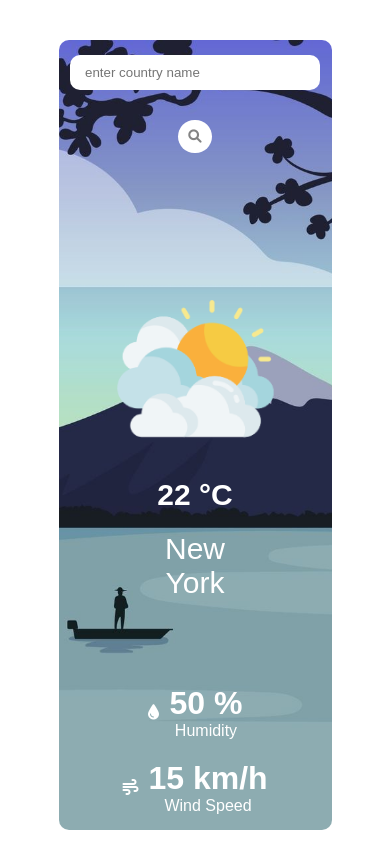
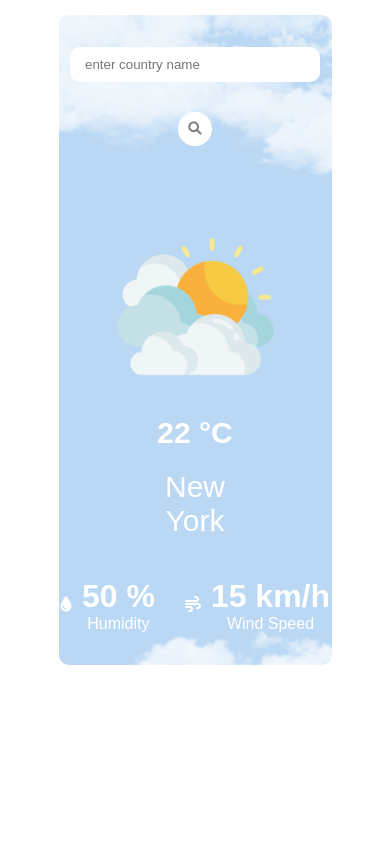
Before and after one commit to MontaserReq/Weather-app, a plain HTML site: page index.html in a window 390 px wide. Shown: the top 868 px of the page. After the commit the page ends 844 px from the top, so only its background shows below. Drawn offline with Linux system fonts and the light colour scheme.

Commit message:
Last Changes

```diff
--- a/index.html
+++ b/index.html
@@ -14,7 +14,7 @@
 </head>
 
 <body>
-    <div class="container" style="background-image: url('./images/9c10faac8c54ffcb04d29d246b3990c0.jpg')">
+    <div class="container" style="background-image: url('./images/blue\ background.png')">
         <!-- Top section -->
         <div class="weaher-search">
             <input type="text" placeholder="enter country name">
--- a/style.css
+++ b/style.css
@@ -116,8 +116,9 @@
 
     .weaher-speed {
         display: flex;
-        flex-direction: column;
-        gap: 20px;
+        /* flex-direction: column; */
+        margin-top: 10px;
+        gap: 30px;
     }
 }
 
@@ -131,3 +132,10 @@
 
     }
 }
+@media (max-width:612px){
+    .container{
+        height: 650px;
+        gap: 20px;
+        margin: 15px auto ;
+    }
+}
```
Also changed, not shown: images/blue background.png (added).
